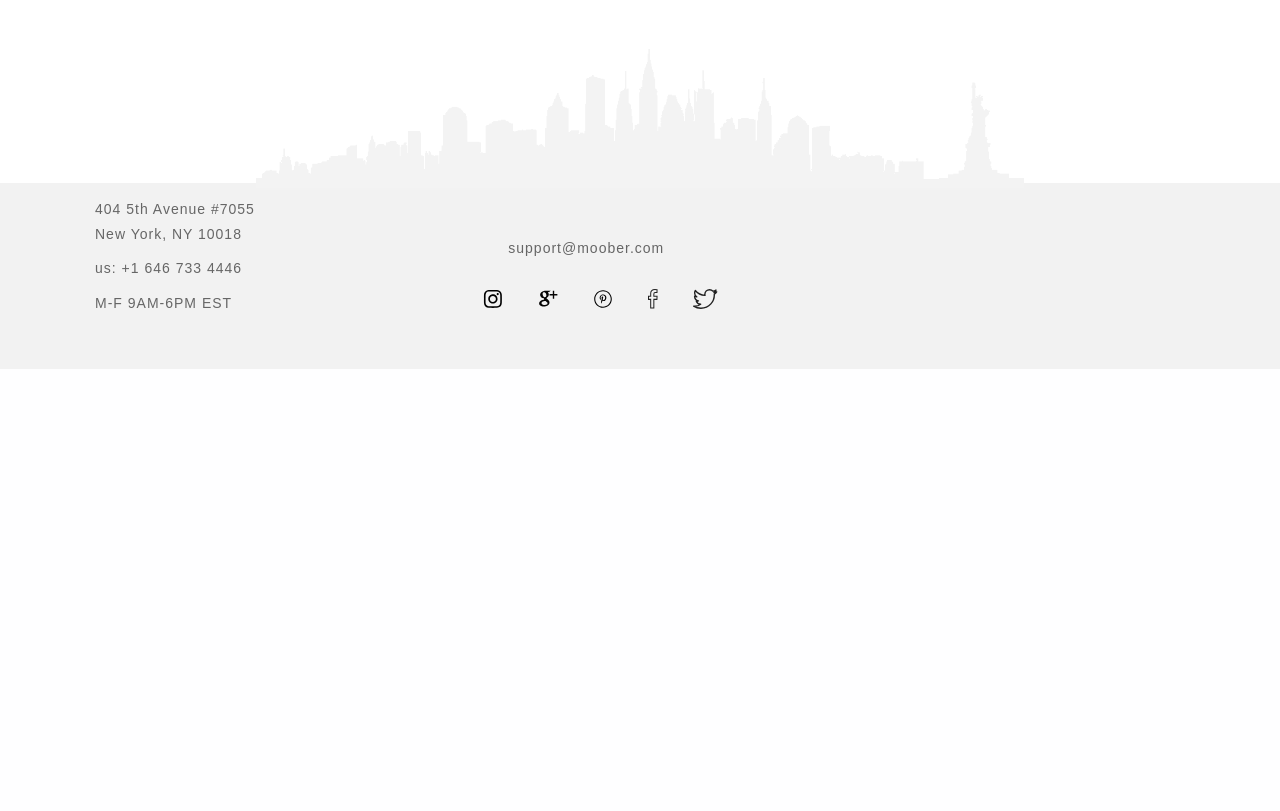
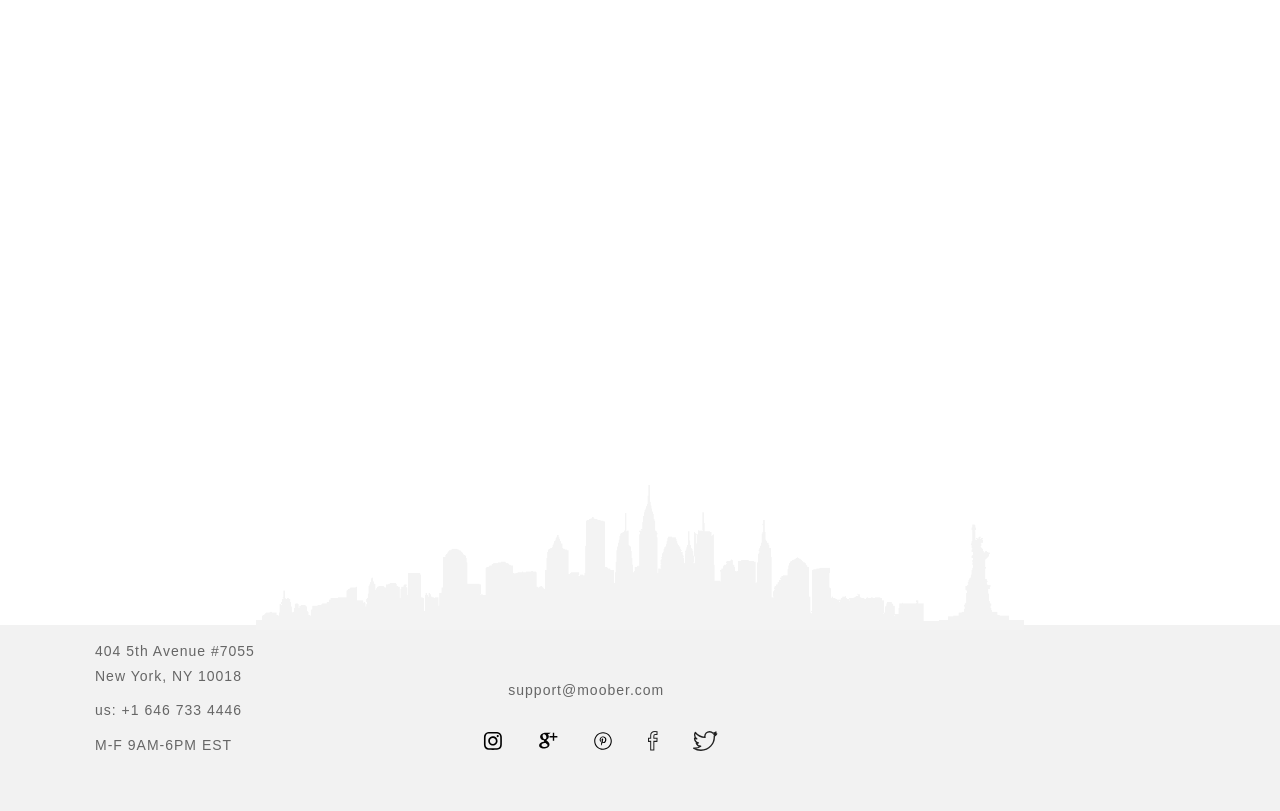
Before and after one commit to pradeepibz/NewMoober, a Rails app: page /signup in a window 1280 px wide. Shown: the part 431-1242 px from the top of the page. Before the commit the page ends 800 px from the top, so only its background shows below. Run offline with Rails 7, Linux system fonts and the light colour scheme; style sheets or scripts are compiled from the project's sources; some libraries are stand-ins or nearby versions; some web fonts are replaced.

Commit message:
remove height

```diff
--- a/app/assets/stylesheets/application.css
+++ b/app/assets/stylesheets/application.css
@@ -532,7 +532,6 @@ p {
 
 .devise-section{
   width: 100%;
-  height: 60%;
   position: relative;
   box-sizing: border-box;
   overflow: hidden;
@@ -540,7 +539,7 @@ p {
 
 .devise-footer{
   width: 100%;
-  height: 40%;
+  height: 100%;
   position: relative;
   box-sizing: border-box;
   overflow: hidden;
```
